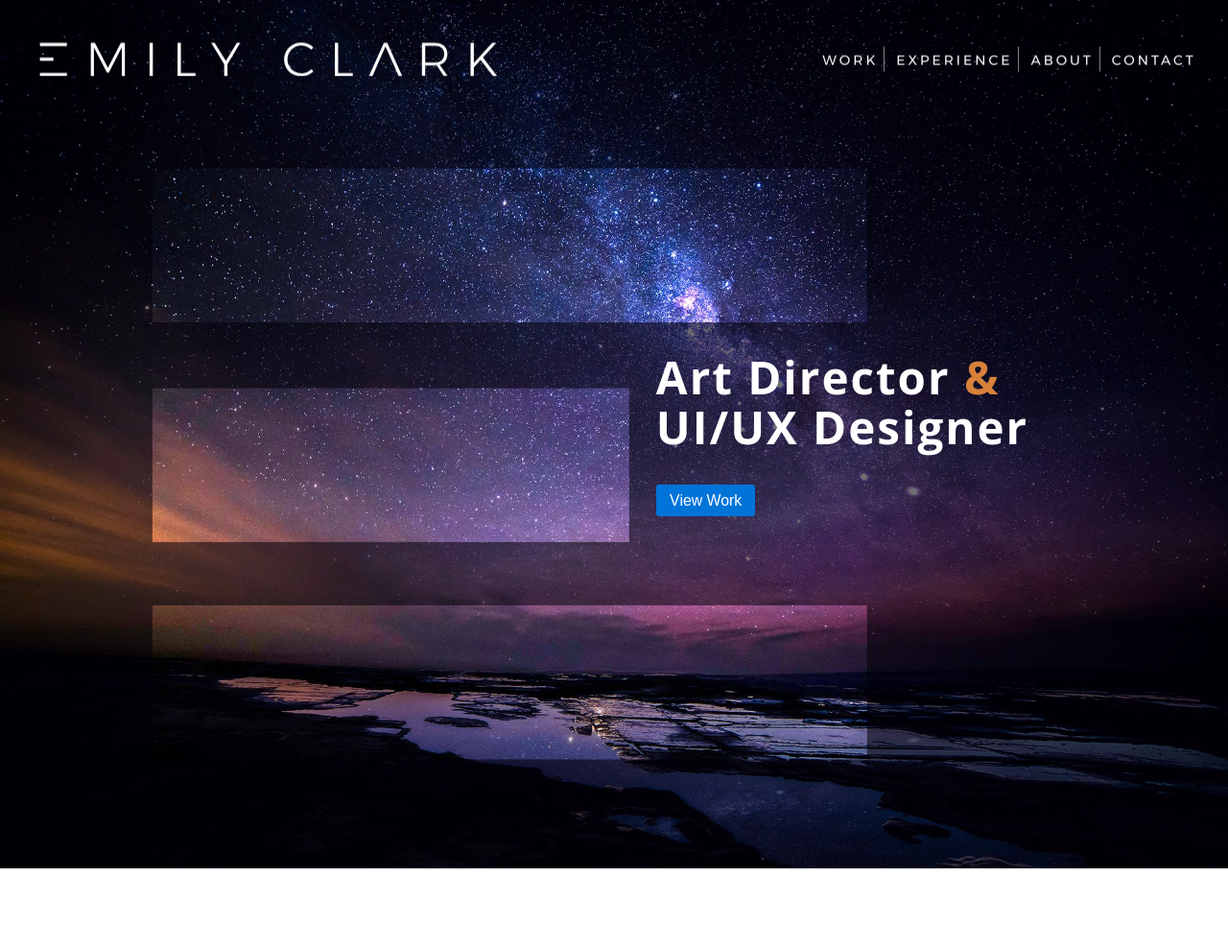
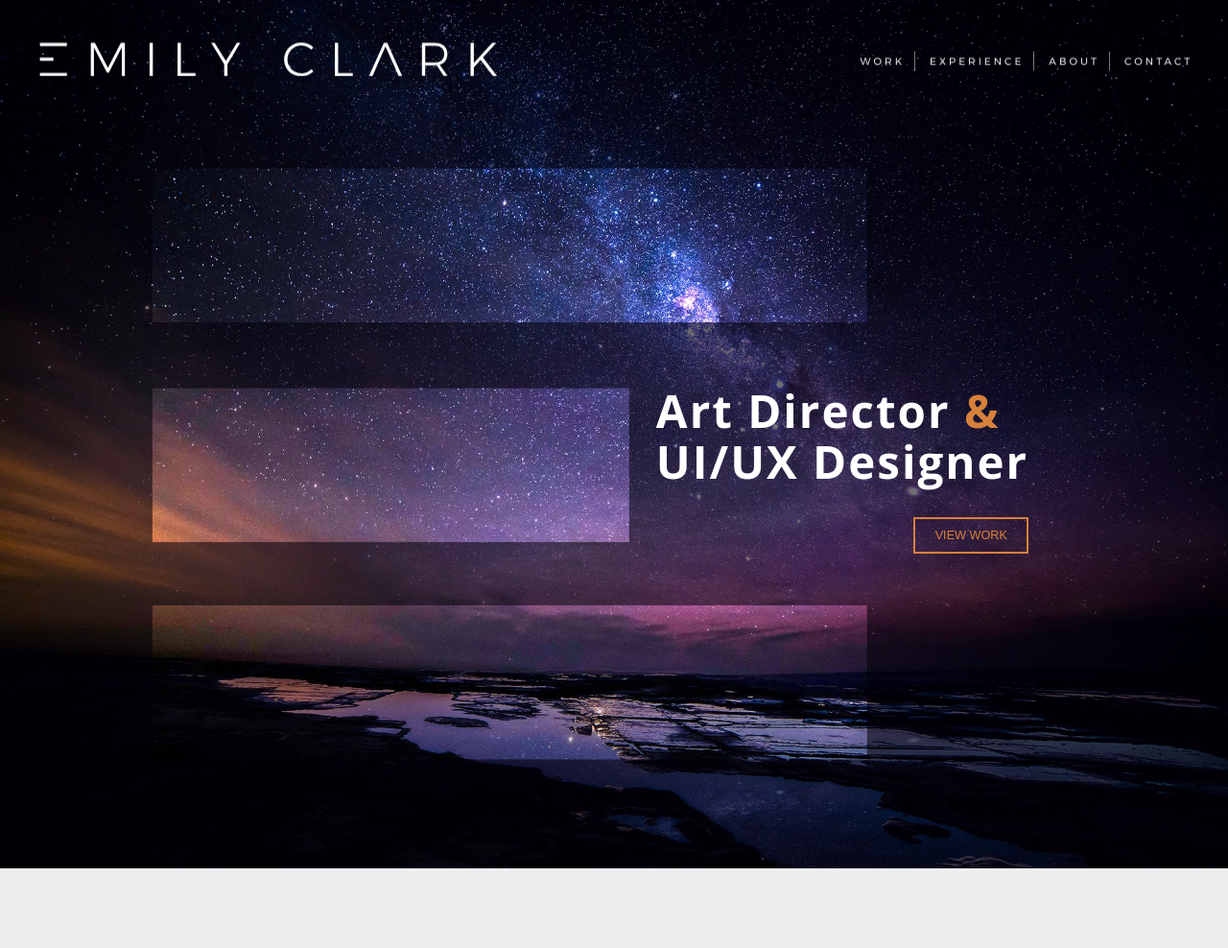
Before and after one commit to EmilyBlaineClark/emilyblaineclark.github.io, a Jekyll site: the page built from index.html, in a window 1280 px wide. Shown: the whole page at 96% size. Built offline with Jekyll 4.4.1, drawn with Linux system fonts in a browser that asks for light colours; before the commit the page ends 953 px from its top, so only the background shows below that.

Commit message:
General homepage styles, nav styles

```diff
--- a/_layouts/default.html
+++ b/_layouts/default.html
@@ -9,7 +9,7 @@
         <span></span>
     </div>
 
-    <div class="site__wrapper page-{{ page.title }}">
+    <div class="site__wrapper {%if page.url != '/'%} page__{{ page.url | slugify }}{%else%} page__homepage{%endif%}">
 
       <header class="site_header">
         {% include nav.html %}
--- /dev/null
+++ b/_sass/_general.scss
@@ -0,0 +1,15 @@
+.button{
+  background: none;
+  border: $orange 2px solid;
+  color: $orange;
+  text-transform: uppercase;
+  font-size: 0.8em;
+  padding: 0.6em 1.6em;
+  border-radius: 0;
+
+  &:hover{
+    background: $orange;
+    color: $gray-light;
+    border: $orange 2px solid;
+  }
+}
--- a/_sass/_nav.scss
+++ b/_sass/_nav.scss
@@ -1,6 +1,7 @@
 .site_header{
   z-index: 11;
   position: relative;
+  margin-bottom: 2em;
 }
 
 nav{
@@ -16,6 +17,10 @@ nav .pseudo.button.burger{
   font-size: 0.9rem;
   letter-spacing: 2px;
   margin-top: 2px;
+  border: none;
+  &:hover{
+    background: none;
+  }
 }
 
 nav .pseudo.button.burger:after{
@@ -47,12 +52,12 @@ nav .pseudo.button.burger:before{
 }
 
 nav .burger ~ .menu{
-  background: $rich-black;
+  background: $black;
   border-left: $purple-dark 2px solid;
   right: -2px;
   padding-top: 4em;
 
-  @media (min-width: 768px){
+  @media (min-width: 960px){
     background: none;
     border: none;
     margin-right: 1em;
@@ -65,22 +70,24 @@ nav .burger ~ .menu a{
   text-transform: uppercase;
   letter-spacing: 3px;
 
-  @media (min-width: 768px){
-    color: $white;
+  @media (min-width: 960px){
+    color: $black;
     font-weight: normal;
-    font-size: 0.8em;
+    font-size: 0.6em;
     margin: 0;
     padding: 0.5em;
+    padding-left: 1em;
+    padding-right: 1em;
     position: relative;
 
     &:after{
       content: "";
       position: absolute;
       width: 1px;
-      background: $white;
-      height: 26px;
+      background: $black;
+      height: 1.9em;
       right: 0;
-      top: 2px;
+      top: 0.1em;
       opacity: 0.5;
     }
 
@@ -90,13 +97,17 @@ nav .burger ~ .menu a{
         background: none;
       }
     }
+
+    &:hover{
+      color: $orange;
+    }
   }
 }
 
 nav .brand{
   max-width: 70%;
 
-  @media( min-width: 1024px ){
+  @media( min-width: 960px ){
     margin-top: 2em;
     margin-left: 1em;
 
@@ -108,5 +119,45 @@ nav .brand{
 }
 
 .logo-svg{
-  fill: $white;
+  fill: $black;
 }
+
+.page__homepage{
+  .logo-svg{
+    fill: $white;
+  }
+
+  nav .burger ~ .menu a{
+    @media( min-width: 960px ){
+      color: $gray-light;
+
+      &:after{
+        content: "";
+        background: $gray-light;
+      }
+
+      &:last-of-type{
+        &:after{
+          content: "";
+          background: none;
+        }
+      }
+
+      &:hover{
+        color: $orange;
+      }
+    }
+  }
+
+  nav .pseudo.button.burger:after{
+    content: "";
+    background: $black;
+  }
+
+  nav .pseudo.button.burger:before{
+    @media (min-width: 768px){
+      content: "";
+      background: $black;
+    }
+  }
+}
--- a/_sass/_page.scss
+++ b/_sass/_page.scss
@@ -1,6 +1,7 @@
 // Homepage
 .page-homepage{
   height: 100%;
+  overflow: hidden;
 }
 .bg-images{
   position: fixed;
@@ -9,7 +10,6 @@
   width: 200%;
   height: 200%;
 }
-
 .bg-image, .fg-image{
   position: absolute;
   top: 0;
@@ -21,16 +21,22 @@
   min-height: 50%;
   overflow-x: hidden;
 }
-
 .fg-image{
   z-index: 2;
   opacity: 0.56;
 }
 
+.homepage-button{
+  float: right;
+}
+
+
 .page__content{
   z-index: 3;
   position: relative;
-  height: 100vh;}
+  height: 100vh;
+  max-height: 900px;
+}
 
 .homepage-title{
   position: absolute;
@@ -65,3 +71,9 @@
     font-size: 3em;
   }
 }
+
+
+
+.site__wrapper{
+  background: $gray-light;
+}
--- a/_sass/_vars.scss
+++ b/_sass/_vars.scss
@@ -1,5 +1,5 @@
 $white: rgba(255, 255, 255, 1);
-$rich-black: rgba(3, 1, 10, 1);
+$black: rgba(3, 1, 10, 1);
 $charcoal: rgba(27, 25, 31, 1);
 $gray: rgba(181, 181, 188, 1);
 $gray-light: rgba(238, 238, 239, 1);
--- a/css/style.scss
+++ b/css/style.scss
@@ -5,3 +5,4 @@
 @import "fonts";
 @import "nav";
 @import "page";
+@import "general";
--- a/index.html
+++ b/index.html
@@ -13,5 +13,5 @@ fg-srcset:
 
 <div class="homepage-title">
   <h1 class="ed-title">Art Director <span class="text-orange">&amp;</span> <br> UI/UX Designer</h1>
-  <a class="button" href="{{ '/work' | prepend: site.baseurl }}" alt="">View Work</a>
+  <a class="button homepage-button" href="{{ '/work' | prepend: site.baseurl }}" alt="">View Work</a>
 </div>
```
